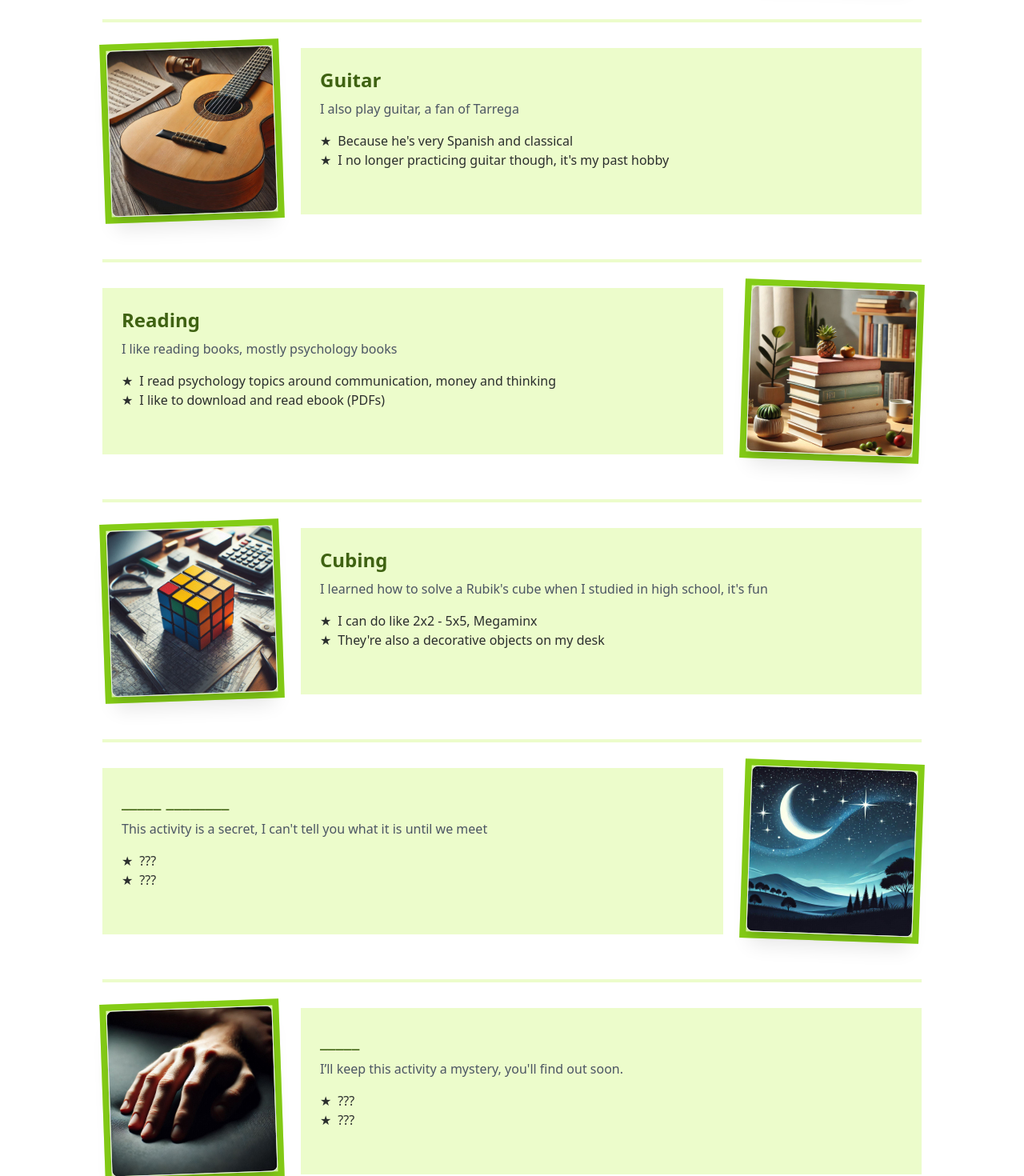
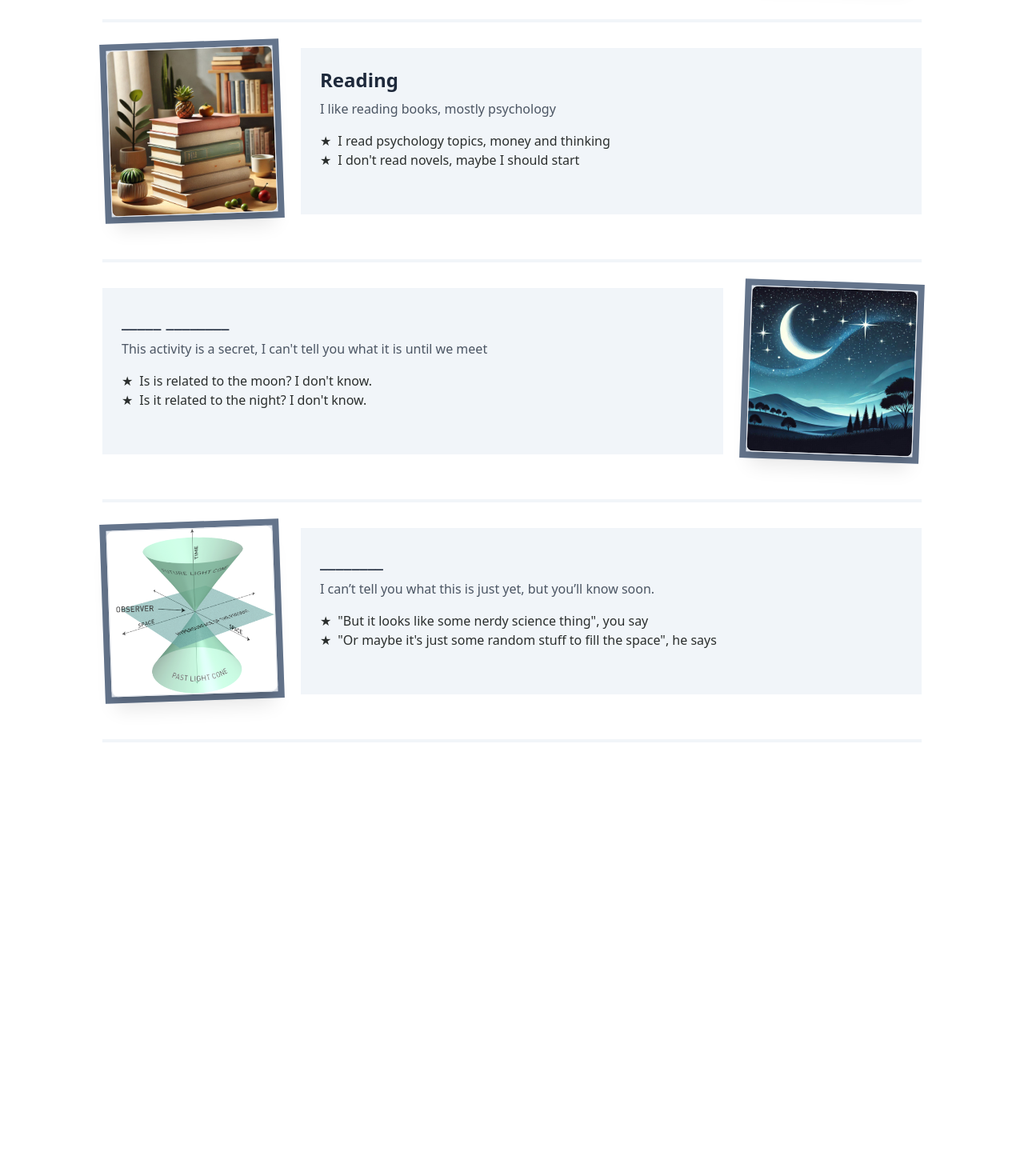
Before and after one commit to thoai-atb/about-me, a Next.js app: page /others in a window 1280 px wide. Shown: the part 1020-2490 px from the top of the page at 80% size. After the commit the page ends 1948 px from the top, so only its background shows below. Built offline with nearby package versions, Linux system fonts and the light colour scheme.

Commit message:
Make the others page better

```diff
--- a/app/others/page.tsx
+++ b/app/others/page.tsx
@@ -15,56 +15,56 @@ const items: Item[] = [
   {
     title: "Piano",
     description: "Yes, I also play piano, a fan of Chopin",
-    highlights: ["Waltz in C# minor, Minute Waltz, Nocturne Op 9 No 2", "I can improvise in 12 scales in the piano"],
+    highlights: ["Waltz in C# minor, Minute Waltz, Nocturne Op 9 No 2", "Twinkle twinkle little star, Mary had a little lamb"],
     imageSrc: "/hobby/piano.jpg",
     imageAlt: "Piano hobby",
   },
   {
     title: "Ping Pong",
     description: "You can play ping pong with me sometime!",
-    highlights: ["I can do top spin and chopping", "I can play when I'm tired of coding"],
+    highlights: ["Ping pong, ping pong, ping pong", "I can play when I'm tired of coding"],
     imageSrc: "/hobby/pingpong.jpg",
     imageAlt: "Ping Pong hobby",
   },
-  {
-    title: "Guitar",
-    description: "I also play guitar, a fan of Tarrega",
-    highlights: ["Because he's very Spanish and classical", "I no longer practicing guitar though, it's my past hobby"],
-    imageSrc: "/hobby/guitar.jpg",
-    imageAlt: "Guitar hobby",
-  },
+  // {
+  //   title: "Guitar",
+  //   description: "I also play guitar, a fan of Tarrega",
+  //   highlights: ["Because he's very Spanish and classical", "I no longer practicing guitar though, it's my past hobby"],
+  //   imageSrc: "/hobby/guitar.jpg",
+  //   imageAlt: "Guitar hobby",
+  // },
   {
     title: "Reading",
-    description: "I like reading books, mostly psychology books",
-    highlights: ["I read psychology topics around communication, money and thinking", "I like to download and read ebook (PDFs)"],
+    description: "I like reading books, mostly psychology",
+    highlights: ["I read psychology topics, money and thinking", "I don't read novels, maybe I should start"],
     imageSrc: "/hobby/books.jpg",
     imageAlt: "Reading hobby",
   },
-  {
-    title: "Cubing",
-    description: "I learned how to solve a Rubik's cube when I studied in high school, it's fun",
-    highlights: ["I can do like 2x2 - 5x5, Megaminx", "They're also a decorative objects on my desk"],
-    imageSrc: "/hobby/cube.jpg",
-    imageAlt: "Rubik's Cube hobby",
-  },
+  // {
+  //   title: "Cubing",
+  //   description: "I learned how to solve a Rubik's cube when I studied in high school, it's fun",
+  //   highlights: ["I can do like 2x2 - 5x5, Megaminx", "They're also a decorative objects on my desk"],
+  //   imageSrc: "/hobby/cube.jpg",
+  //   imageAlt: "Rubik's Cube hobby",
+  // },
   {
     title: "_____ ________",
     description: "This activity is a secret, I can't tell you what it is until we meet",
-    highlights: ["???", "???"],
+    highlights: ["Is is related to the moon? I don't know.", "Is it related to the night? I don't know."],
     imageSrc: "/hobby/halfmoon.jpg",
     imageAlt: "Half moon",
   },
-  {
-    title: "_____",
-    description: "I’ll keep this activity a mystery, you'll find out soon.",
-    highlights: ["???", "???"],
-    imageSrc: "/hobby/hand.jpg",
-    imageAlt: "Hand",
-  },
+  // {
+  //   title: "_____",
+  //   description: "I’ll keep this activity a mystery, you'll find out soon.",
+  //   highlights: ["???", "???"],
+  //   imageSrc: "/hobby/hand.jpg",
+  //   imageAlt: "Hand",
+  // },
   {
     title: "________",
     description: "I can’t tell you what this is just yet, but you’ll know soon.",
-    highlights: ["???", "???"],
+    highlights: ["\"But it looks like some nerdy science thing\", you say", "\"Or maybe it's just some random stuff to fill the space\", he says"],
     imageSrc: "/hobby/lightcones.png",
     imageAlt: "Light cones",
   },
--- a/tailwind.config.ts
+++ b/tailwind.config.ts
@@ -15,7 +15,7 @@ export default {
         foreground: "var(--foreground)",
         primary: colors.sky,
         secondary: colors.orange,
-        tertiary: colors.lime
+        tertiary: colors.slate
       },
       transitionDelay: {
         '2000': '2000ms',
```
